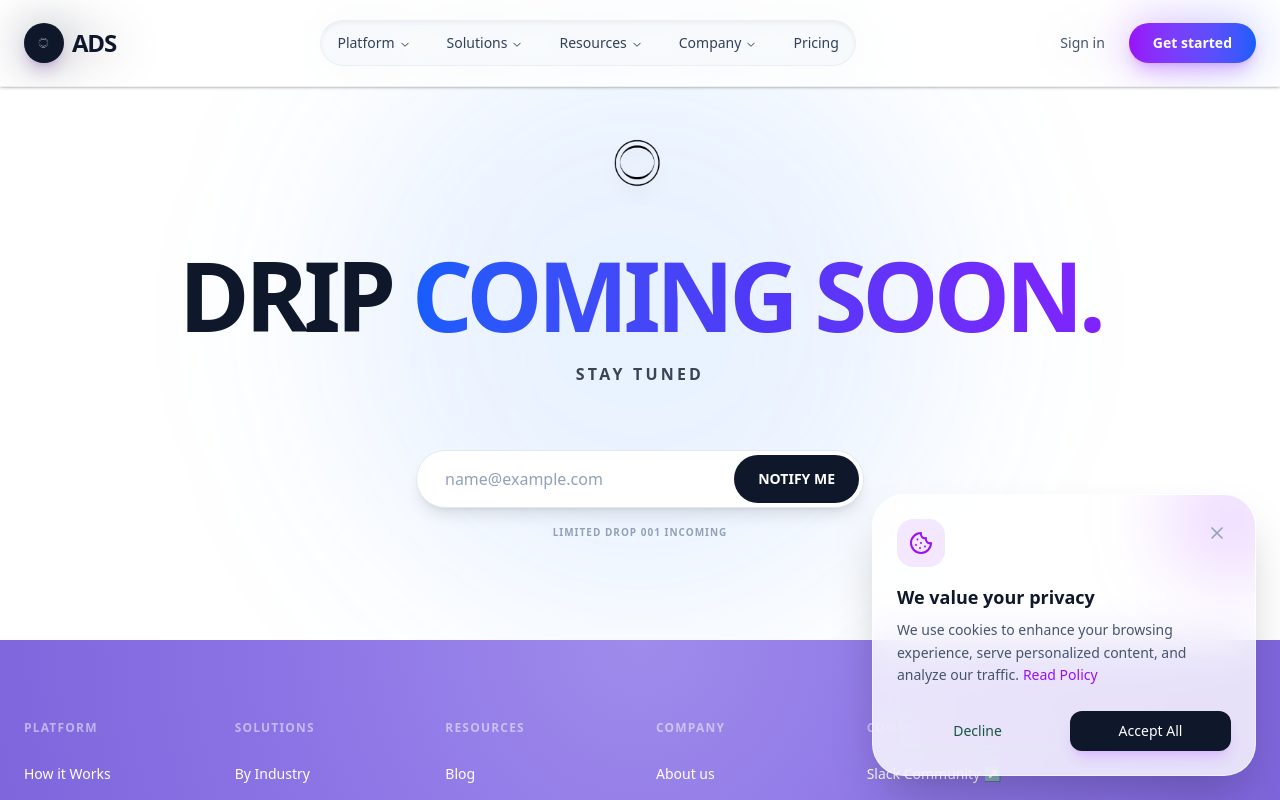
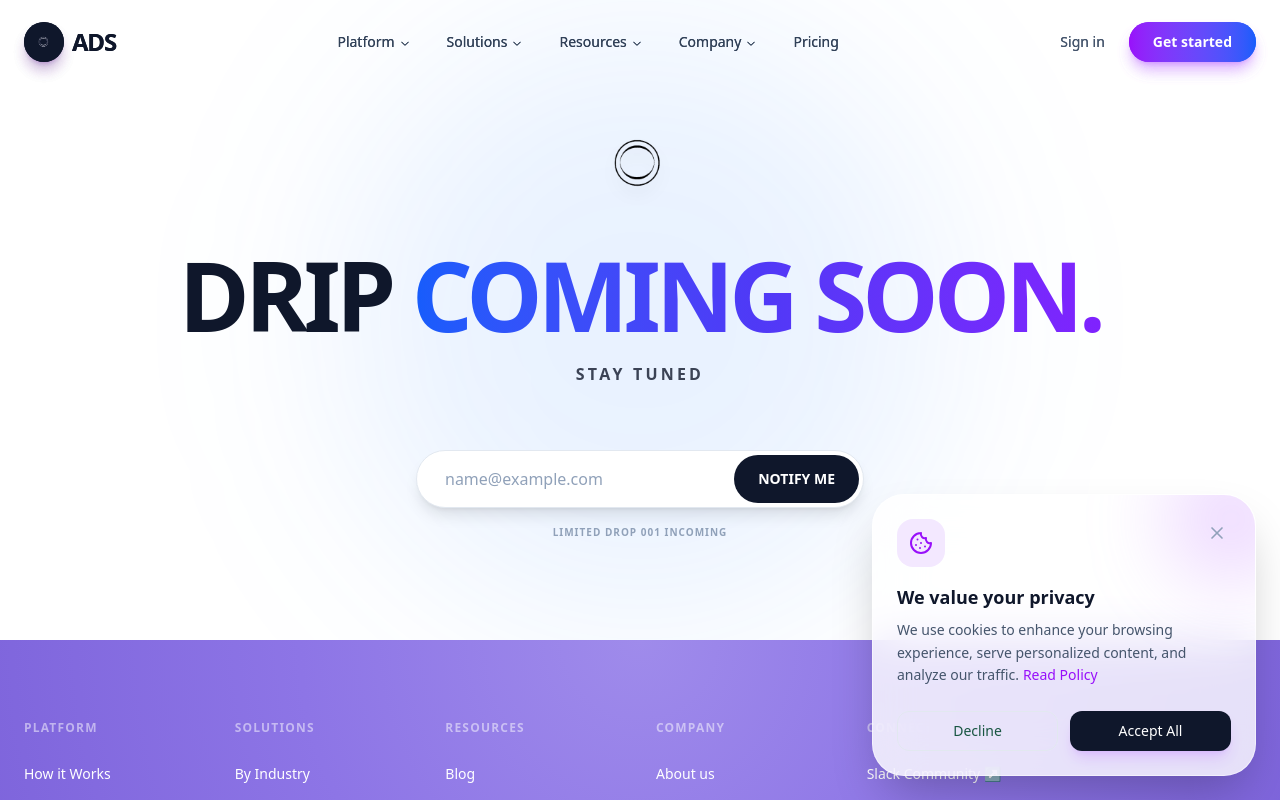
Before and after one commit to SathwikCreates/ads, a Next.js app: page /store in a window 1280 px wide. Shown: the top 800 px of the page. Built offline with nearby package versions, Linux system fonts and the light colour scheme; a web font is replaced by a local one.

Commit message:
style: make desktop navbar transparent and remove pill background

```diff
--- a/src/components/blocks/navbar1.tsx
+++ b/src/components/blocks/navbar1.tsx
@@ -160,7 +160,7 @@ const Navbar1 = ({
     const [isMobileMenuOpen, setIsMobileMenuOpen] = React.useState(false);
 
     return (
-        <section className={`py-4 md:py-5 fixed top-0 w-full z-[999] transition-all duration-300 ${isMobileMenuOpen ? "bg-white h-screen" : "bg-white/90 backdrop-blur-xl border-b border-slate-200/60 shadow-sm supports-[backdrop-filter]:bg-white/60"}`}>
+        <section className={`py-4 md:py-5 fixed top-0 w-full z-[999] transition-all duration-300 ${isMobileMenuOpen ? "bg-white h-screen" : "bg-white/90 backdrop-blur-xl border-b border-slate-200/60 shadow-sm md:bg-transparent md:backdrop-blur-none md:border-none md:shadow-none supports-[backdrop-filter]:bg-white/60 md:supports-[backdrop-filter]:bg-transparent"}`}>
             <div className="container mx-auto px-6 pointer-events-auto">
                 <nav className="flex items-center justify-between">
 
@@ -179,7 +179,7 @@ const Navbar1 = ({
                     </div>
 
                     {/* Center: Capsule Navigation */}
-                    <div className="hidden lg:flex items-center bg-slate-100/50 backdrop-blur-md border border-slate-200/50 rounded-full py-1.5 px-1 shadow-inner">
+                    <div className="hidden lg:flex items-center rounded-full py-1.5 px-1">
                         <NavigationMenu>
                             <NavigationMenuList className="gap-2">
                                 {menu.map((item) => renderMenuItem(item))}
```
